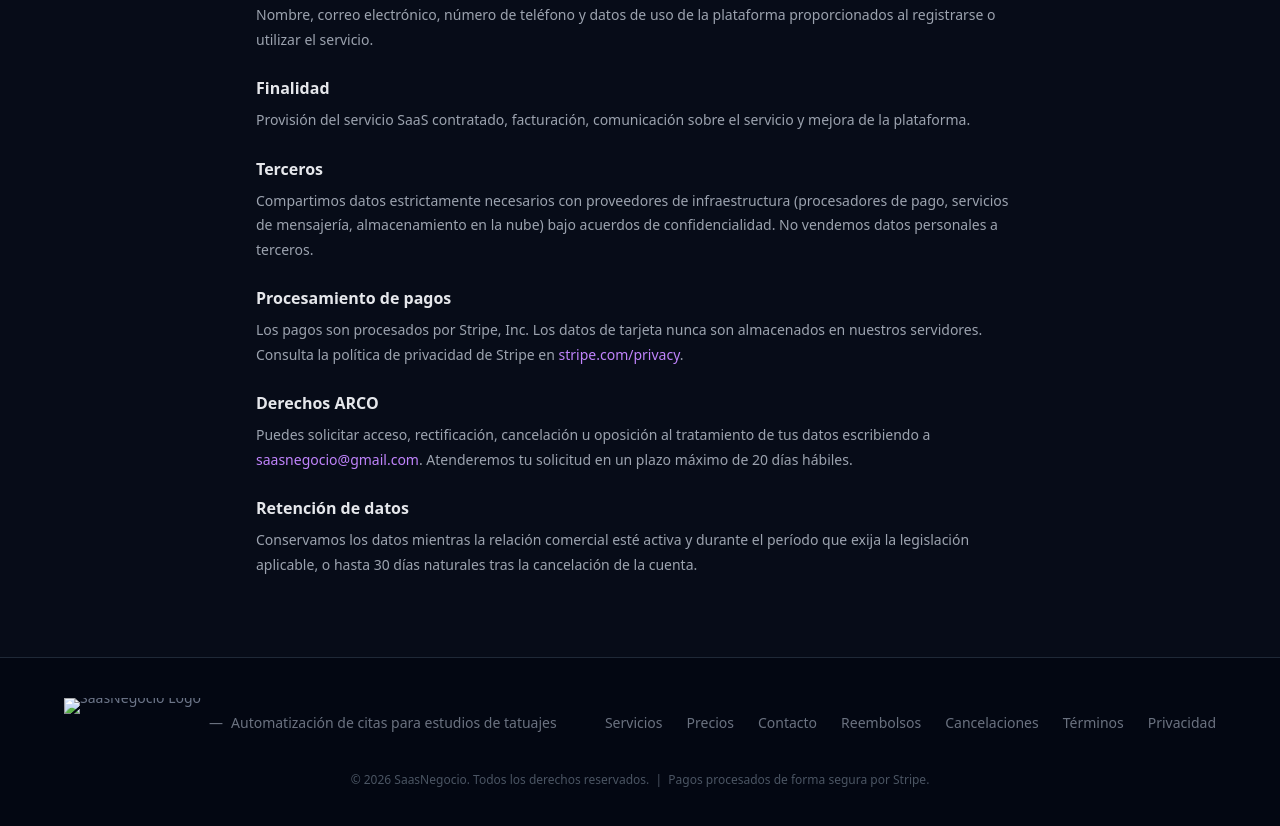
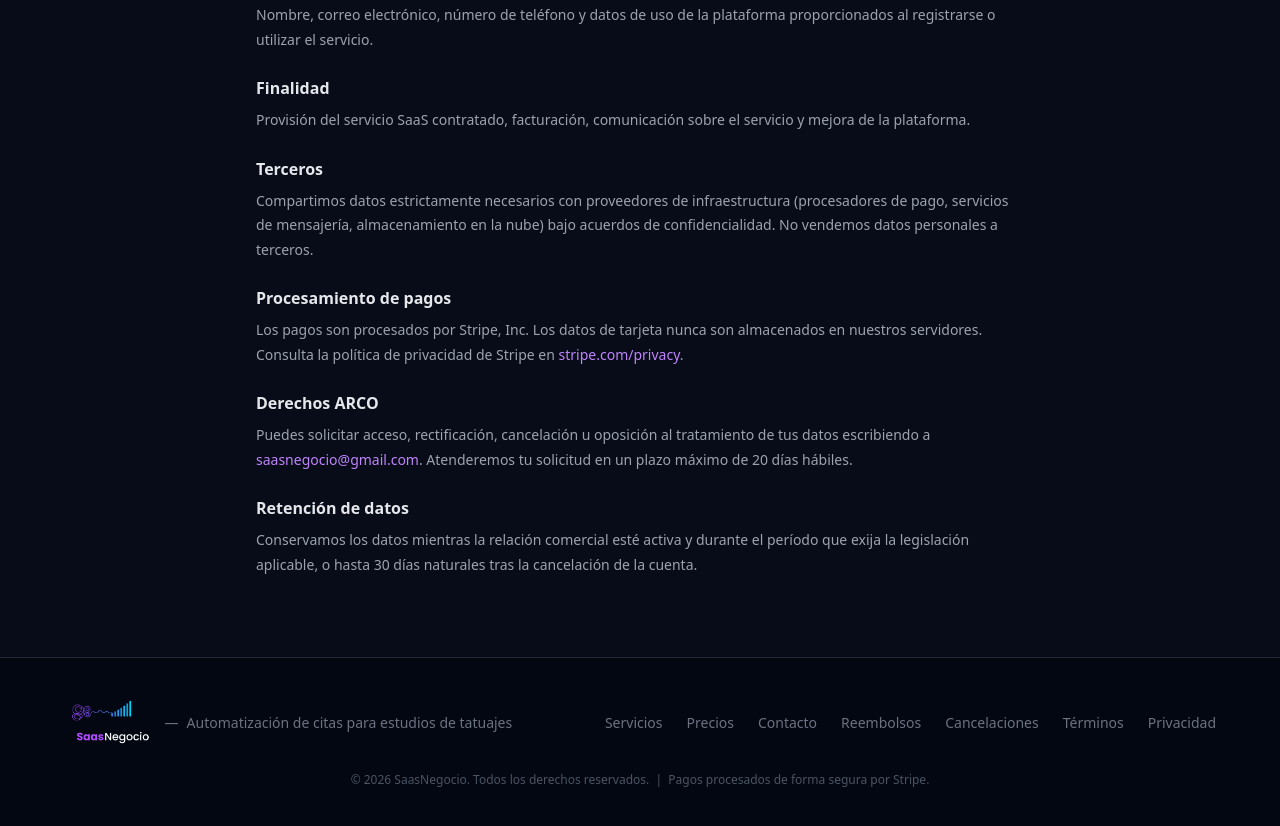
Before and after one commit to IsmaelBD/Tattoo-BotSaas, a website: page index.html in a window 1280 px wide. Shown: the part 8315-9141 px from the top of the page. Drawn offline with nearby package versions, Linux system fonts and the light colour scheme; the site is published under a folder, as on GitHub Pages, so addresses that start at the root find nothing.

Commit message:
Update index.html
fix footer logo

```diff
--- a/index.html
+++ b/index.html
@@ -611,7 +611,7 @@
         <div class="flex items-center gap-2">
           <a href="#inicio" class="nav-logo-link group">
             <img
-              src="/logo-completo.png"
+              src="./logo-completo.png"
               alt="SaasNegocio Logo"
               class="nav-logo transition-all duration-300 group-hover:brightness-110"
               style="height:50px"
```
